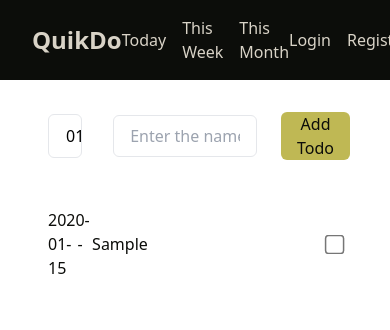
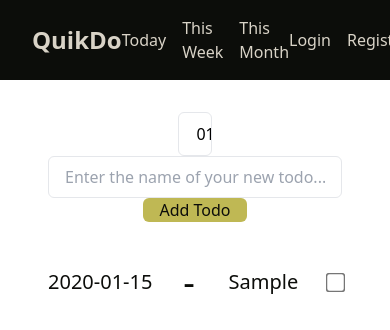
Before and after one commit to Jacob-Mowat/quik-do, a React (Create React App) app in the folder client/: page / in a window 390 px wide. Both pictures are taken after typing "2020-01-15", "Sample" into the empty fields and a click on the button "Add Todo". Shown: the top 330 px of the page. Built offline with nearby package versions, Linux system fonts and the light colour scheme.

Commit message:
[Fix] Some minor fixes to list

```diff
--- a/client/src/App.tsx
+++ b/client/src/App.tsx
@@ -39,7 +39,7 @@ const App = () => {
             <Header />
 
             <section className="p-8">
-                <form onSubmit={(e) => submitNewTodo(e)} className="flex items-center justify-between align-middle">
+                <form onSubmit={(e) => submitNewTodo(e)} className="flex md:flex-row flex-col items-center justify-between align-middle">
                     <div className="flex w-[20%] items-center px-4">
                         <input
                             type="date"
@@ -76,18 +76,18 @@ const App = () => {
                 <div className="flex flex-col list-disc mt-8">
                     {todos.map((todo) => (
                         <div
-                            className={`flex w-full my-2 py-2 px-4 items-center justify-between text-[#0C0D0A] ${
+                            className={`flex w-full my-1 py-1 px-4 items-center justify-between text-[#0C0D0A] ${
                                 todo.completed ? 'line-through text-[#BFB854]' : ''
                             }`}
                             key={todo.id}
                         >
-                            <div className='w-[10%]'>
+                            <div className='md:w-[10%] text-xl'>
                                 {todo.date}
                             </div>
 
-                            <span className='w-[5%]'> - </span>
+                            <span className='w-[5%] text-4xl'> - </span>
 
-                            <div className="w-[80%]">
+                            <div className="md:w-[80%] sm:w-[40%] text-xl">
                                 {todo.title}
                             </div>
 
@@ -95,7 +95,7 @@ const App = () => {
                                 type="checkbox"
                                 checked={todo.completed}
                                 onChange={() => toggleTodoCompletion(todo.id)}
-                                className="w-[5%] mr-0 transform scale-150"
+                                className="md:w-[5%] sm:w-[2.5%] mr-0 transform scale-150 accent-[#BFB854] checked:border-[#BFAF9B] after:border-[#BFAF9B]"
                             />
                         </div>
                     ))}
```
